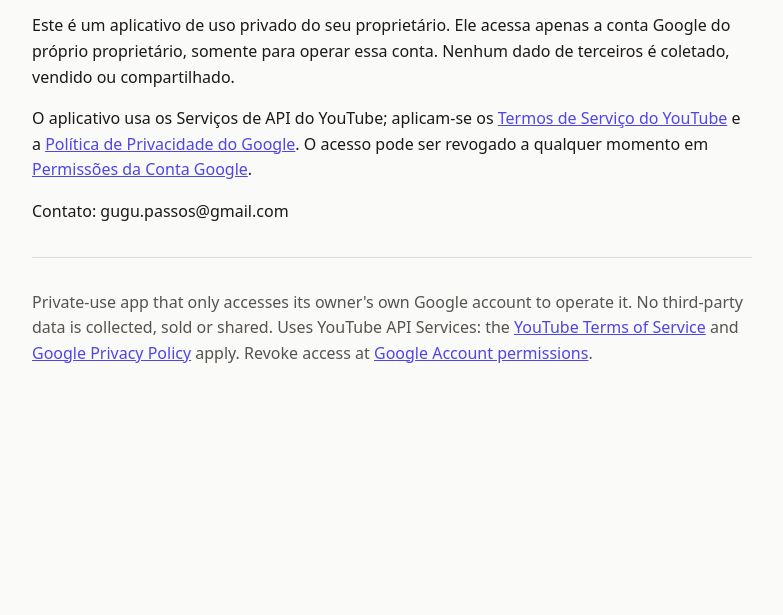
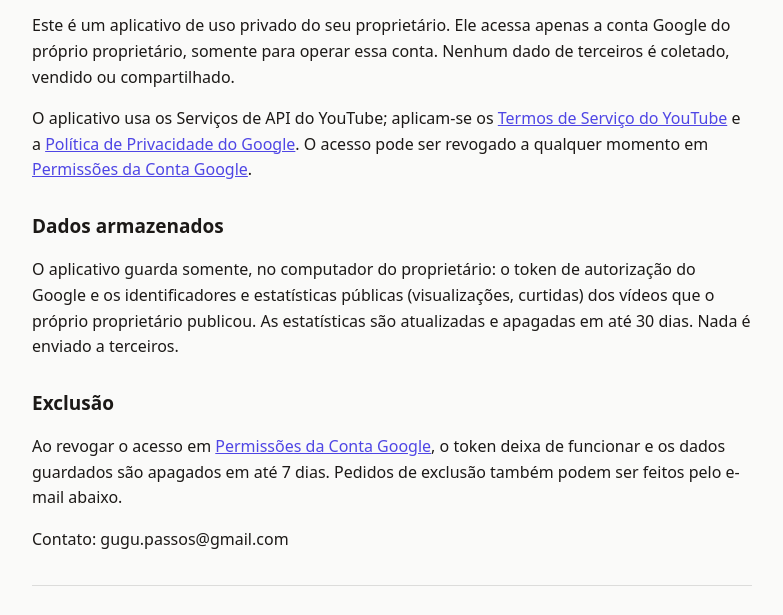
Before and after one commit to pederim/pederim.github.io, a plain HTML site: page privacidade.html in a window 1280 px wide. Shown: the part 168-783 px from the top of the page, without its empty margins (248-1031 px from the left). Drawn offline with Linux system fonts and the light colour scheme.

Commit message:
Privacidade: dados armazenados e exclusão; aviso de uso da API do YouTube
Co-Authored-By: Claude Opus 5.5 <noreply@anthropic.com>

```diff
--- a/privacidade.html
+++ b/privacidade.html
@@ -2,6 +2,10 @@
 <h1>Política de Privacidade</h1><p class="mut">Atualizado em 23/11/2026</p>
 <p>Este é um aplicativo de uso privado do seu proprietário. Ele acessa apenas a conta Google do próprio proprietário, somente para operar essa conta. Nenhum dado de terceiros é coletado, vendido ou compartilhado.</p>
 <p>O aplicativo usa os Serviços de API do YouTube; aplicam-se os <a href="https://www.youtube.com/t/terms">Termos de Serviço do YouTube</a> e a <a href="https://policies.google.com/privacy">Política de Privacidade do Google</a>. O acesso pode ser revogado a qualquer momento em <a href="https://security.google.com/settings/security/permissions">Permissões da Conta Google</a>.</p>
+<h2>Dados armazenados</h2>
+<p>O aplicativo guarda somente, no computador do proprietário: o token de autorização do Google e os identificadores e estatísticas públicas (visualizações, curtidas) dos vídeos que o próprio proprietário publicou. As estatísticas são atualizadas e apagadas em até 30 dias. Nada é enviado a terceiros.</p>
+<h2>Exclusão</h2>
+<p>Ao revogar o acesso em <a href="https://security.google.com/settings/security/permissions">Permissões da Conta Google</a>, o token deixa de funcionar e os dados guardados são apagados em até 7 dias. Pedidos de exclusão também podem ser feitos pelo e-mail abaixo.</p>
 <p>Contato: gugu.passos@gmail.com</p>
-<hr><p class="mut" lang="en">Private-use app that only accesses its owner's own Google account to operate it. No third-party data is collected, sold or shared. Uses YouTube API Services: the <a href="https://www.youtube.com/t/terms">YouTube Terms of Service</a> and <a href="https://policies.google.com/privacy">Google Privacy Policy</a> apply. Revoke access at <a href="https://security.google.com/settings/security/permissions">Google Account permissions</a>.</p>
+<hr><p class="mut" lang="en">Private-use app that only accesses its owner's own Google account to operate it. No third-party data is collected, sold or shared. Uses YouTube API Services: the <a href="https://www.youtube.com/t/terms">YouTube Terms of Service</a> and <a href="https://policies.google.com/privacy">Google Privacy Policy</a> apply. Stored data (owner's computer only): the Google authorization token and the IDs and public statistics of the owner's own uploaded videos; statistics are refreshed or deleted within 30 days. Revoke access at <a href="https://security.google.com/settings/security/permissions">Google Account permissions</a>; stored data is then deleted within 7 days. Deletion requests: gugu.passos@gmail.com.</p>
 </main></body></html>
--- a/style.css
+++ b/style.css
@@ -3,3 +3,5 @@
 body{margin:0;background:var(--bg);color:var(--ink);font:16px/1.6 system-ui,sans-serif}
 main{max-width:720px;margin:auto;padding:32px 16px}a{color:var(--acc)}h1{font-size:28px}h2{font-size:19px;margin-top:28px}
 small,.mut{color:var(--mut)}nav a{margin-right:16px}hr{border:0;border-top:1px solid #8884;margin:32px 0}
+
+.yt{border:1px solid #ddd;border-radius:8px;padding:10px 12px}.ytlogo{display:inline-block;background:#f00;color:#fff;border-radius:6px;padding:0 7px;font-size:13px;margin-right:4px}
```
Also changed, not shown: index.html (+1 -0 lines).
